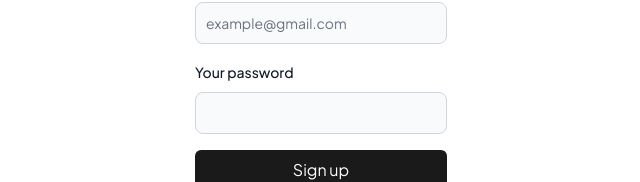
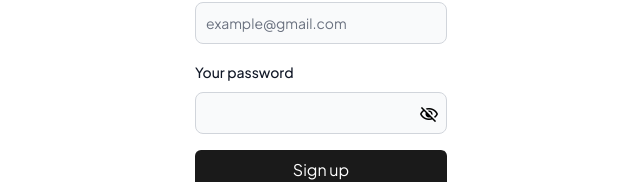
Before and after one commit to Faithful001/finance-tracker-app, a React (Vite) app in the folder frontend/: page /signup in a window 1280 px wide. Shown: the part 131-313 px from the top of the page, without its empty margins (319-959 px from the left). Built offline with nearby package versions, Linux system fonts and the light colour scheme.

Commit message:
added the password visibility toggle functionality

```diff
--- a/frontend/index.html
+++ b/frontend/index.html
@@ -15,6 +15,10 @@
 			href="https://fonts.googleapis.com/css2?family=Plus+Jakarta+Sans:wght@200;300;400;500;600;700;800&display=swap"
 			rel="stylesheet"
 		/>
+		<link
+			rel="stylesheet"
+			href="https://fonts.googleapis.com/css2?family=Material+Symbols+Outlined:opsz,wght,FILL,GRAD@24,400,0,0"
+		/>
 		<title>Finance Tracker</title>
 	</head>
 	<body>
--- a/frontend/src/components/Login.jsx
+++ b/frontend/src/components/Login.jsx
@@ -12,9 +12,14 @@
 	const [password, setPassword] = useState("");
 	const [error, setError] = useState("");
 	const [message, setMessage] = useState("");
+	const [visible, setVisible] = useState(false);
 	const navigate = useNavigate();
 
 	const queryClient = useQueryClient();
+
+	function handleVisibility() {
+		setVisible(!visible);
+	}
 
 	const body = { email, password };
 	const formLogin = async () => {
@@ -79,12 +84,29 @@
 								placeholder="*****"
 							/>
 						</div>
-						<TextInput
-							id="password"
-							required
-							type="password"
-							onChange={(e) => setPassword(e.target.value)}
-						/>
+						<div className="relative">
+							<TextInput
+								id="password1"
+								required
+								type={visible ? "text" : "password"}
+								onChange={(e) => setPassword(e.target.value)}
+							/>
+							{!visible ? (
+								<span
+									onClick={handleVisibility}
+									className="material-symbols-outlined absolute text-xl top-2 right-2 text-black pl-5 cursor-pointer"
+								>
+									visibility_off
+								</span>
+							) : (
+								<span
+									onClick={handleVisibility}
+									className="material-symbols-outlined absolute text-xl top-2 right-2 text-black pl-5 cursor-pointer"
+								>
+									visibility
+								</span>
+							)}
+						</div>
 					</div>
 					{isLoading ? (
 						<button
--- a/frontend/src/components/Signup.jsx
+++ b/frontend/src/components/Signup.jsx
@@ -12,9 +12,14 @@
 	const [password, setPassword] = useState("");
 	const [error, setError] = useState("");
 	const [message, setMessage] = useState("");
+	const [visible, setVisible] = useState(false);
 	const navigate = useNavigate();
 
 	const queryClient = useQueryClient();
+
+	function handleVisibility() {
+		setVisible(!visible);
+	}
 
 	const body = { email, password };
 	const formSignup = async () => {
@@ -80,12 +85,29 @@
 								placeholder="*****"
 							/>
 						</div>
-						<TextInput
-							id="password"
-							required
-							type="password"
-							onChange={(e) => setPassword(e.target.value)}
-						/>
+						<div className="relative">
+							<TextInput
+								id="password1"
+								required
+								type={visible ? "text" : "password"}
+								onChange={(e) => setPassword(e.target.value)}
+							/>
+							{!visible ? (
+								<span
+									onClick={handleVisibility}
+									className="material-symbols-outlined absolute text-xl top-2 right-2 text-black pl-5 cursor-pointer"
+								>
+									visibility_off
+								</span>
+							) : (
+								<span
+									onClick={handleVisibility}
+									className="material-symbols-outlined absolute text-xl top-2 right-2 text-black pl-5 cursor-pointer"
+								>
+									visibility
+								</span>
+							)}
+						</div>
 					</div>
 					{isLoading ? (
 						<button
```
Also changed, not shown: 1 other file (tests, documents, lock files or other folders).
